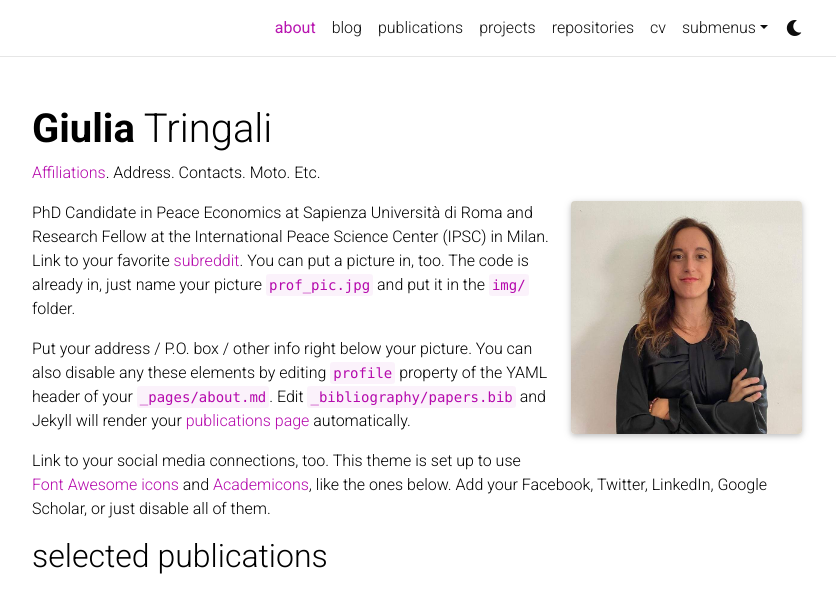
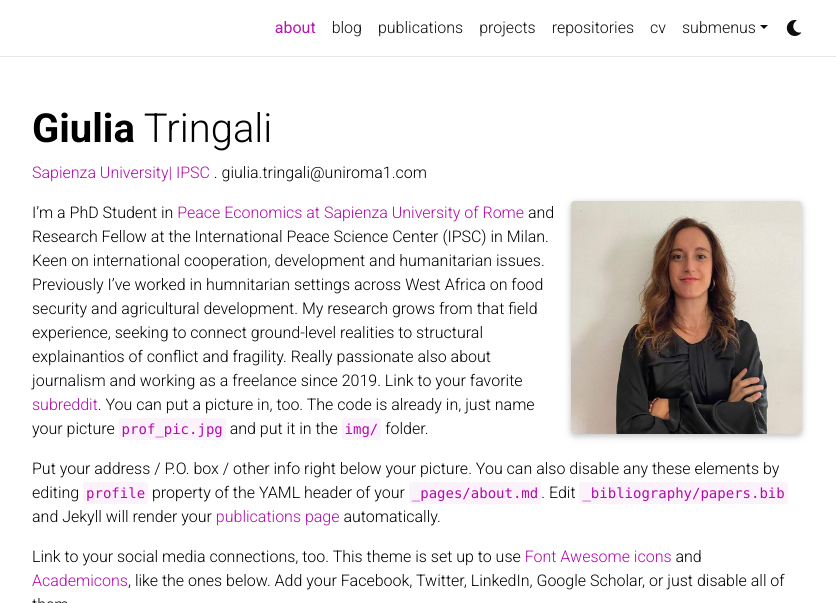
Before and after one commit to giuliatringali/giulia_tringali, a Jekyll site: the page built from _pages/about.md, in a window 1280 px wide, cut to the strip 0-603 px from the top of the page. Shown: the whole strip, without its empty margins (223-1059 px from the left). Built offline with Jekyll 4.4.1, drawn with Linux system fonts in a browser that asks for light colours; full-size pictures stand in for the smaller copies a plugin makes; comment, search, counter and statistics services are not loaded; a style sheet for code colours, icons or effects is not loaded.

Commit message:
Revise about page with new subtitle and bio
Updated subtitle and personal description in about page.

```diff
--- a/_pages/about.md
+++ b/_pages/about.md
@@ -2,7 +2,7 @@
 layout: about
 title: about
 permalink: /
-subtitle: <a href='#'>Affiliations</a>. Address. Contacts. Moto. Etc.
+subtitle: <a href='#'>Sapienza University| IPSC </a>. giulia.tringali@uniroma1.com
 
 profile:
   align: right
@@ -16,7 +16,7 @@ selected_papers: true # includes a list of papers marked as "selected={true}"
 #social: true  # includes social icons at the bottom of the page
 ---
 
-PhD Candidate in Peace Economics at Sapienza Università di Roma and Research Fellow at the International Peace Science Center (IPSC) in Milan. Link to your favorite [subreddit](http://reddit.com). You can put a picture in, too. The code is already in, just name your picture `prof_pic.jpg` and put it in the `img/` folder.
+I'm a PhD Student in [Peace Economics at Sapienza University of Rome](https://phd.uniroma1.it/web/NATIONAL-PHD-IN-PEACE-STUDIES_nD4085_IT.aspx) and Research Fellow at the International Peace Science Center (IPSC) in Milan. Keen on international cooperation, development and humanitarian issues. Previously I've worked in humnitarian settings across West Africa on food security and agricultural development. My research grows from that field experience, seeking to connect ground-level realities to structural explainantios of conflict and fragility. Really passionate also about journalism and working as a freelance since 2019.     Link to your favorite [subreddit](http://reddit.com). You can put a picture in, too. The code is already in, just name your picture `prof_pic.jpg` and put it in the `img/` folder.
 
 Put your address / P.O. box / other info right below your picture. You can also disable any these elements by editing `profile` property of the YAML header of your `_pages/about.md`. Edit `_bibliography/papers.bib` and Jekyll will render your [publications page](/al-folio/publications/) automatically.
 
```
